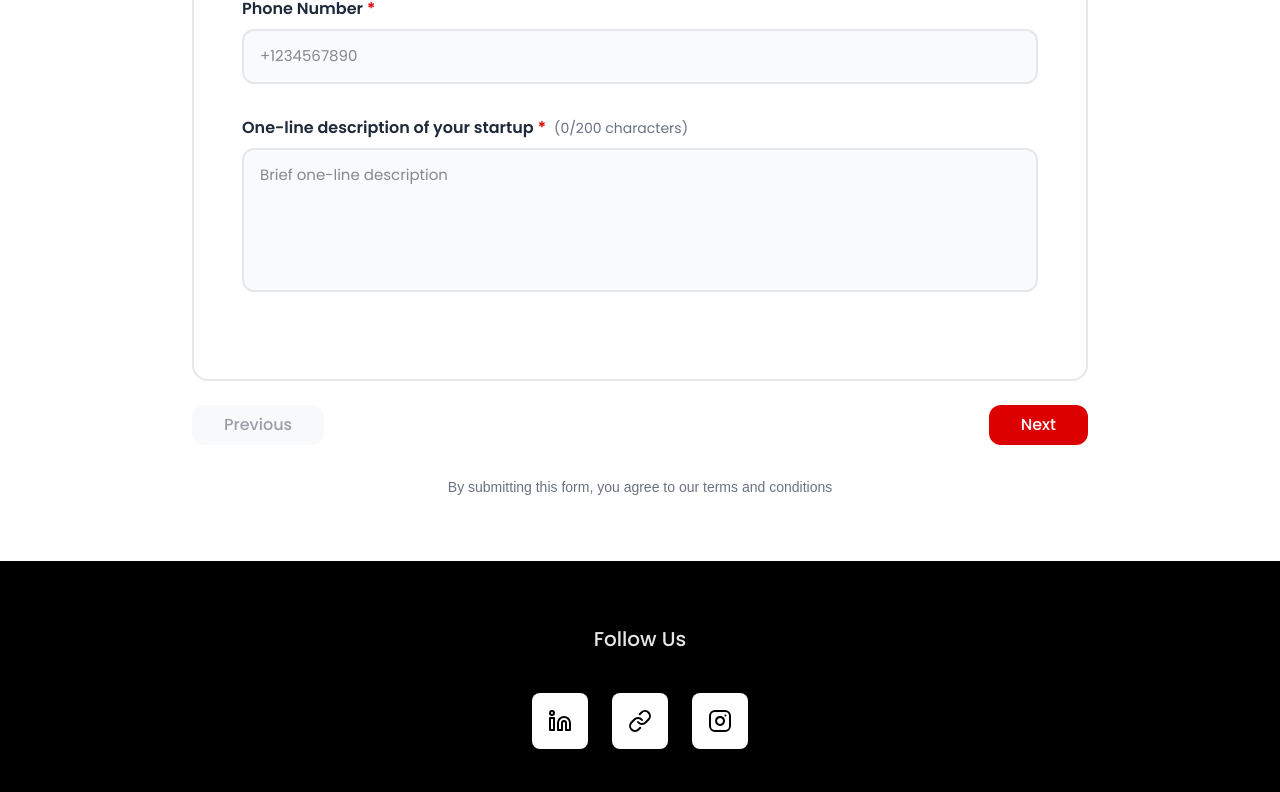
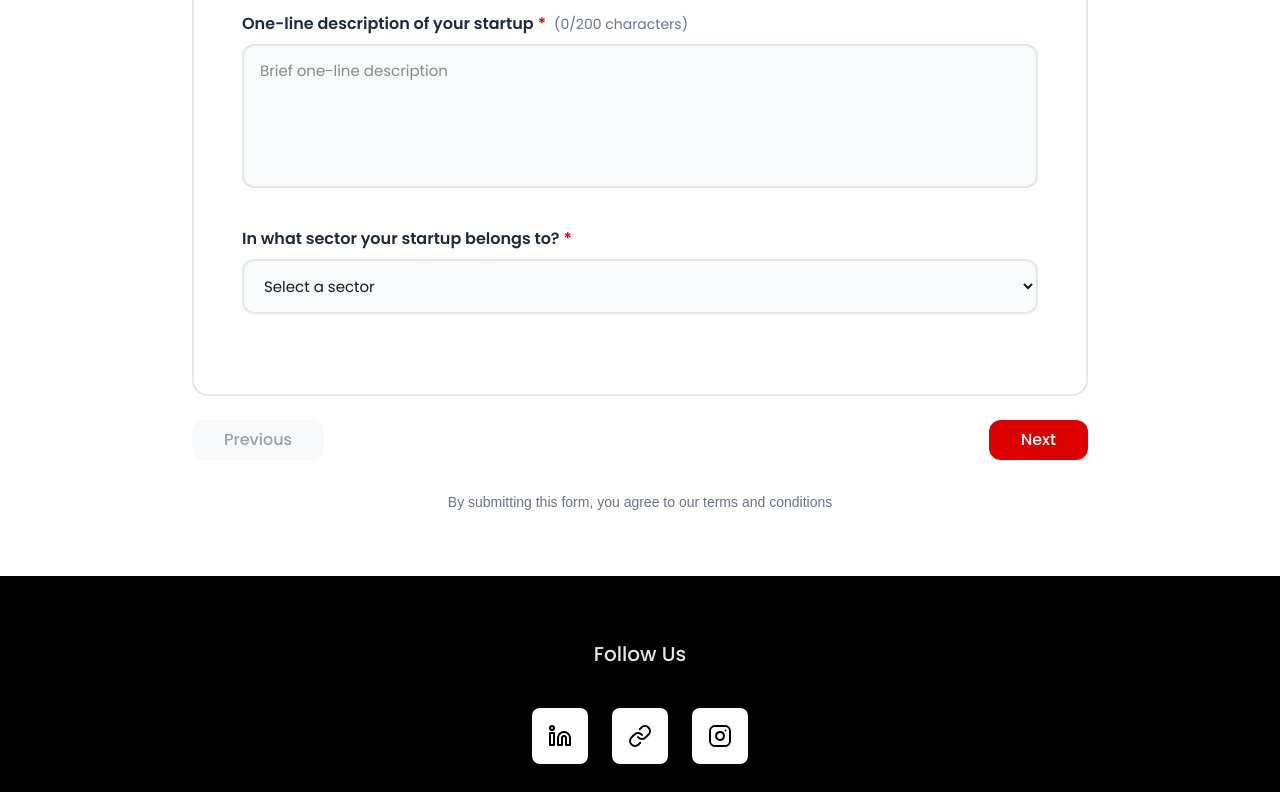
Before and after one commit to india-accelerator/iaxksa-website, a Next.js app: page /apply in a window 1280 px wide. Shown: the part 1196-1988 px from the top of the page. Built offline with nearby package versions, Linux system fonts and the light colour scheme.

Commit message:
Refactor ApplyPage component to comment out Navbar01 and update StartupApplicationFormComponent to include dropdown for startup sector selection.

```diff
--- a/src/app/apply/page.js
+++ b/src/app/apply/page.js
@@ -1,11 +1,11 @@
-import { Navbar01 } from '@/components/layout/navbar-01';
+// import { Navbar01 } from '@/components/layout/navbar-01';
 import { StartupApplicationFormComponent } from '@/components/forms/startup-application-form';
 import { Footer } from '@/components/layout/footer';
 
 export default function ApplyPage() {
   return (
     <div className="relative w-full min-h-screen">
-      <Navbar01 />
+      {/* <Navbar01 /> */}
       <StartupApplicationFormComponent />
       <Footer />
     </div>
--- a/src/components/forms/startup-application-form.jsx
+++ b/src/components/forms/startup-application-form.jsx
@@ -290,7 +290,8 @@ export const StartupApplicationFormComponent = () => {
           companyGoal: values.companyGoal || "",
           links: values.website || "",
           email: values.ceoEmail || "",
-          startupIndustryDomain: "", // Not in new form
+          startupIndustryDomain: values.startupSector || "",
+          industry: values.startupSector || "",
           ceoLinkedinUrl: values.ceoLinkedinUrl || "",
           ceoPhone: values.ceoPhone || "",
           productDescription: values.productDescription || "",
@@ -548,6 +549,30 @@ export const StartupApplicationFormComponent = () => {
               </div>
             )}
           </div>
+        ) : question.question_type === 'dropdown' ? (
+          <div>
+            <select
+              value={value}
+              onChange={(e) => handleInputChange(fieldName, e.target.value)}
+              required={isRequired}
+              className={`w-full px-4 py-3.5 border-2 rounded-xl focus:outline-none focus:border-[#DC0000] transition-all bg-gray-50 focus:bg-white ${
+                errors[fieldName] ? 'border-red-400 bg-red-50' : 'border-gray-200 hover:border-gray-300'
+              }`}
+              style={{ fontFamily: 'var(--font-poppins), sans-serif', fontSize: '15px' }}
+            >
+              <option value="">{question.placeholder || 'Select an option'}</option>
+              {question.options && question.options.map((option, index) => (
+                <option key={index} value={option}>
+                  {option}
+                </option>
+              ))}
+            </select>
+            {errors[fieldName] && (
+              <p className="text-red-500 text-sm mt-2 flex items-center gap-1">
+                <span className="text-red-500">⚠</span> {errors[fieldName]}
+              </p>
+            )}
+          </div>
         ) : question.question_type === 'file' ? (
           <div>
             <div className={`relative border-2 border-dashed rounded-xl p-6 transition-all ${
```
Also changed, not shown: src/lib/form-data.js.
